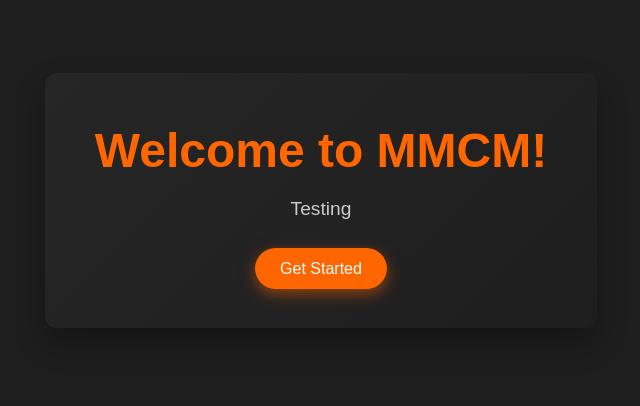
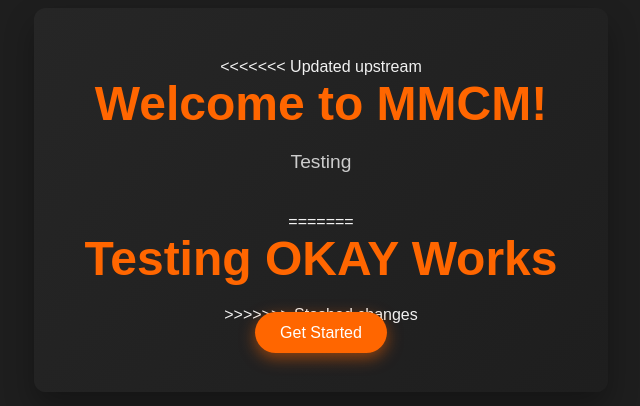
Before and after one commit to SoftwareDesignA361/Test123, a plain HTML site: page index.html in a window 1280 px wide. Shown: the part 200-606 px from the top of the page, without its empty margins (319-959 px from the left). Drawn offline with Linux system fonts and the light colour scheme.

Commit message:
Backend- Updated index.html
Please accept this

Co-Authored-By: Cyatine <182241960+Cyatine@users.noreply.github.com>

```diff
--- a/index.html
+++ b/index.html
@@ -9,8 +9,13 @@
 <body>
     <div class="container">
         <header>
+<<<<<<< Updated upstream
             <h1>Welcome to MMCM!</h1>
             <p>Testing</p>
+=======
+            <h1>Testing OKAY Works</h1>
+
+>>>>>>> Stashed changes
         </header>
         <main>
             <a href="#" class="cta-button" id="startButton">Get Started</a>
```
